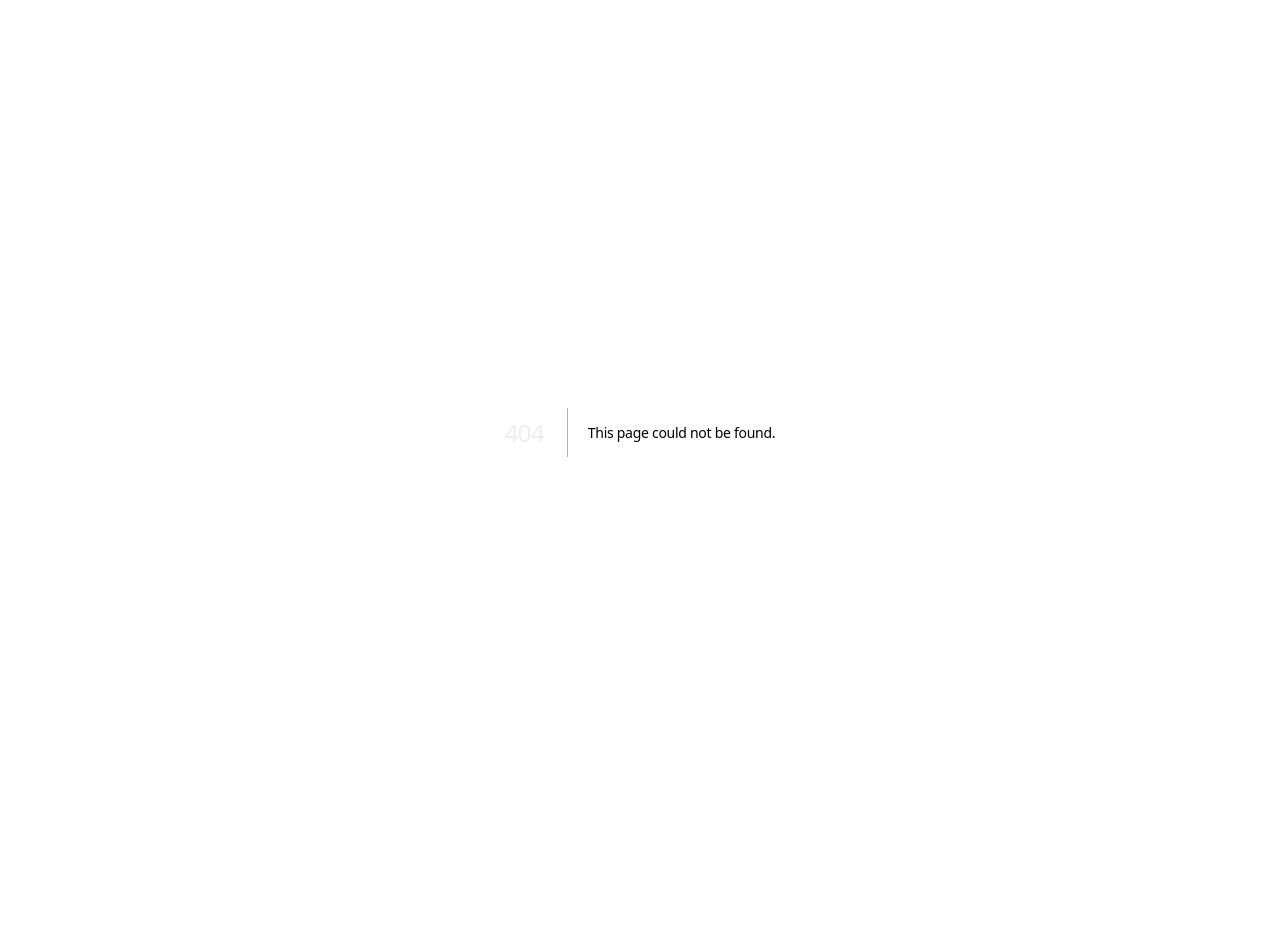
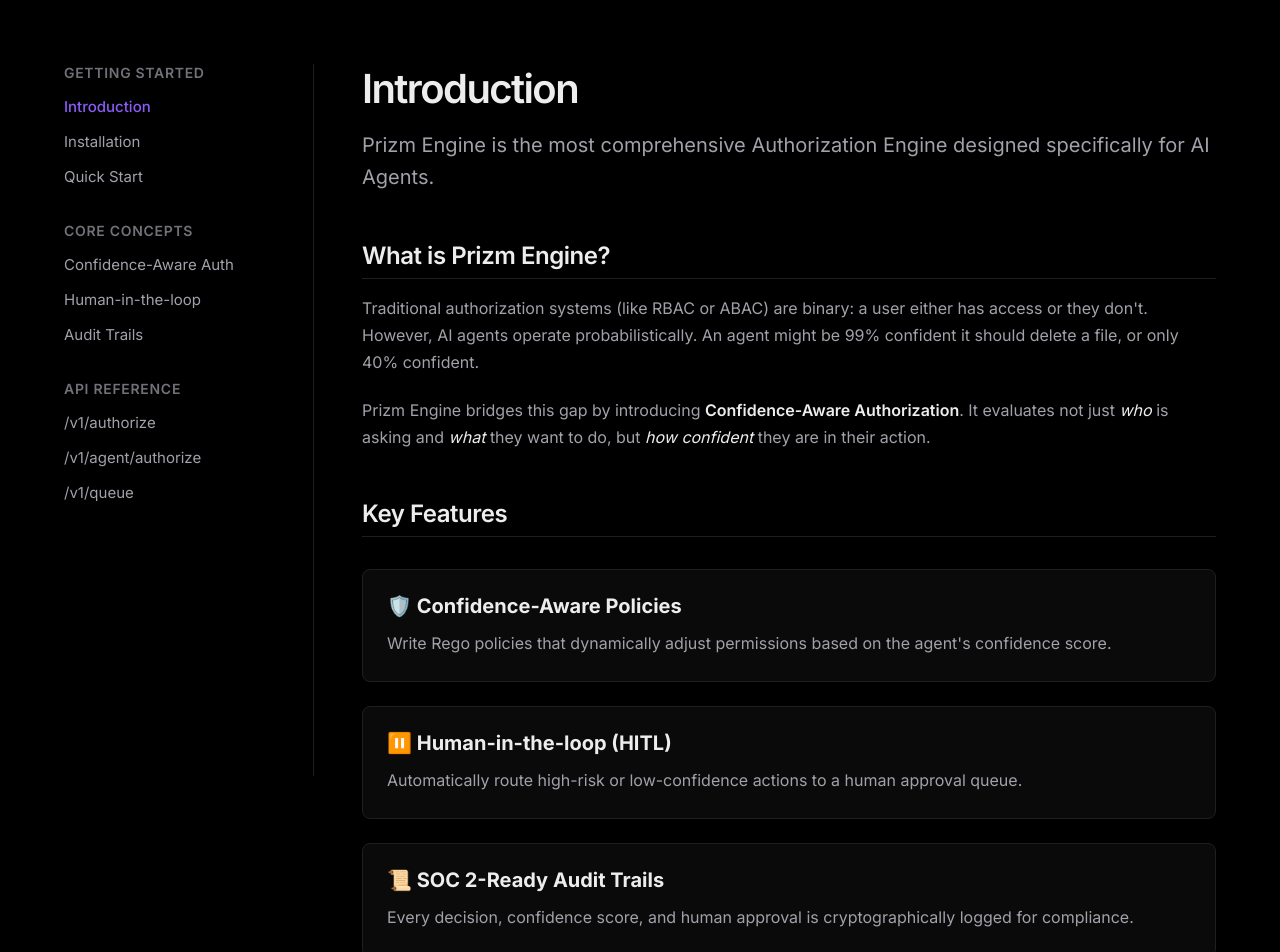
Before and after one commit to lelu-auth/lelu, a Next.js app in the folder platform/ui/: page /docs in a window 1280 px wide. Before the commit this address had no page. Shown: the part 80-1032 px from the top of the page. Before the commit the page ends 960 px from the top, so only its background shows below. Built offline with nearby package versions, Linux system fonts and the light colour scheme.

Commit message:
feat: add documentation layout and introduction page

```diff
--- /dev/null
+++ b/platform/ui/app/docs/layout.tsx
@@ -0,0 +1,39 @@
+import Link from "next/link";
+
+export default function DocsLayout({ children }: { children: React.ReactNode }) {
+  return (
+    <div className="docs-layout">
+      <aside className="docs-sidebar">
+        <nav>
+          <div className="sidebar-group">
+            <h3>Getting Started</h3>
+            <ul>
+              <li><Link href="/docs" className="active">Introduction</Link></li>
+              <li><Link href="/docs/installation">Installation</Link></li>
+              <li><Link href="/docs/quickstart">Quick Start</Link></li>
+            </ul>
+          </div>
+          <div className="sidebar-group">
+            <h3>Core Concepts</h3>
+            <ul>
+              <li><Link href="/docs/confidence">Confidence-Aware Auth</Link></li>
+              <li><Link href="/docs/human-in-loop">Human-in-the-loop</Link></li>
+              <li><Link href="/docs/audit-trail">Audit Trails</Link></li>
+            </ul>
+          </div>
+          <div className="sidebar-group">
+            <h3>API Reference</h3>
+            <ul>
+              <li><Link href="/docs/api/authorize">/v1/authorize</Link></li>
+              <li><Link href="/docs/api/agent">/v1/agent/authorize</Link></li>
+              <li><Link href="/docs/api/queue">/v1/queue</Link></li>
+            </ul>
+          </div>
+        </nav>
+      </aside>
+      <main className="docs-content prose">
+        {children}
+      </main>
+    </div>
+  );
+}
--- /dev/null
+++ b/platform/ui/app/docs/page.tsx
@@ -0,0 +1,53 @@
+export default function DocsIntroduction() {
+  return (
+    <>
+      <h1>Introduction</h1>
+      <p className="lead">
+        Prizm Engine is the most comprehensive Authorization Engine designed specifically for AI Agents.
+      </p>
+
+      <h2>What is Prizm Engine?</h2>
+      <p>
+        Traditional authorization systems (like RBAC or ABAC) are binary: a user either has access or they don't.
+        However, AI agents operate probabilistically. An agent might be 99% confident it should delete a file, or only 40% confident.
+      </p>
+      <p>
+        Prizm Engine bridges this gap by introducing <strong>Confidence-Aware Authorization</strong>. It evaluates not just <em>who</em> is asking and <em>what</em> they want to do, but <em>how confident</em> they are in their action.
+      </p>
+
+      <h2>Key Features</h2>
+      <div className="feature-list">
+        <div className="feature-item">
+          <h3>🛡️ Confidence-Aware Policies</h3>
+          <p>Write Rego policies that dynamically adjust permissions based on the agent's confidence score.</p>
+        </div>
+        <div className="feature-item">
+          <h3>⏸️ Human-in-the-loop (HITL)</h3>
+          <p>Automatically route high-risk or low-confidence actions to a human approval queue.</p>
+        </div>
+        <div className="feature-item">
+          <h3>📜 SOC 2-Ready Audit Trails</h3>
+          <p>Every decision, confidence score, and human approval is cryptographically logged for compliance.</p>
+        </div>
+      </div>
+
+      <h2>How it works</h2>
+      <p>
+        Prizm Engine sits between your AI Agents and your sensitive resources (APIs, Databases, Cloud Infrastructure).
+        Before an agent takes an action, it asks Prizm Engine for permission, providing its current confidence level.
+      </p>
+      <pre><code>{`// Example Agent Request
+{
+  "actor": "agent-123",
+  "action": "s3:DeleteObject",
+  "resource": { "bucket": "production-data" },
+  "confidence": 0.85
+}`}</code></pre>
+
+      <h2>Next Steps</h2>
+      <p>
+        Ready to get started? Head over to the <a href="/docs/installation">Installation</a> guide to set up Prizm Engine in your environment, or check out the <a href="/docs/quickstart">Quick Start</a> to see it in action.
+      </p>
+    </>
+  );
+}
--- a/platform/ui/app/globals.css
+++ b/platform/ui/app/globals.css
@@ -550,3 +550,167 @@ pre {
   font-size: 0.875rem;
   line-height: 1.5;
 }
+
+
+
+/* Docs Layout */
+.docs-layout {
+  display: flex;
+  gap: 3rem;
+  max-width: 1280px;
+  margin: 0 auto;
+  padding: 2rem;
+  align-items: flex-start;
+}
+
+.docs-sidebar {
+  width: 250px;
+  flex-shrink: 0;
+  position: sticky;
+  top: 88px;
+  height: calc(100vh - 88px);
+  overflow-y: auto;
+  border-right: 1px solid var(--border-subtle);
+  padding-right: 1.5rem;
+}
+
+.sidebar-group {
+  margin-bottom: 2rem;
+}
+
+.sidebar-group h3 {
+  font-size: 0.875rem;
+  text-transform: uppercase;
+  letter-spacing: 0.05em;
+  color: var(--text-tertiary);
+  margin-bottom: 0.75rem;
+  font-weight: 600;
+}
+
+.sidebar-group ul {
+  list-style: none;
+  display: flex;
+  flex-direction: column;
+  gap: 0.5rem;
+}
+
+.sidebar-group a {
+  color: var(--text-secondary);
+  text-decoration: none;
+  font-size: 0.9375rem;
+  transition: color 0.2s;
+  display: block;
+  padding: 0.25rem 0;
+}
+
+.sidebar-group a:hover, .sidebar-group a.active {
+  color: var(--text-primary);
+}
+
+.sidebar-group a.active {
+  font-weight: 500;
+  color: var(--accent-purple);
+}
+
+.docs-content {
+  flex-grow: 1;
+  min-width: 0;
+  padding-bottom: 4rem;
+}
+
+/* Prose (Markdown-like typography) */
+.prose h1 {
+  font-size: 2.5rem;
+  margin-bottom: 1rem;
+  letter-spacing: -0.04em;
+}
+
+.prose .lead {
+  font-size: 1.25rem;
+  color: var(--text-secondary);
+  margin-bottom: 2.5rem;
+  line-height: 1.6;
+}
+
+.prose h2 {
+  font-size: 1.5rem;
+  margin-top: 3rem;
+  margin-bottom: 1rem;
+  border-bottom: 1px solid var(--border-subtle);
+  padding-bottom: 0.5rem;
+}
+
+.prose h3 {
+  font-size: 1.25rem;
+  margin-top: 2rem;
+  margin-bottom: 0.75rem;
+}
+
+.prose p {
+  margin-bottom: 1.25rem;
+  line-height: 1.7;
+  color: var(--text-secondary);
+}
+
+.prose a {
+  color: var(--accent-purple);
+  text-decoration: none;
+}
+
+.prose a:hover {
+  text-decoration: underline;
+}
+
+.prose strong {
+  color: var(--text-primary);
+  font-weight: 600;
+}
+
+.prose em {
+  color: var(--text-primary);
+}
+
+.prose pre {
+  background: var(--bg-surface);
+  border: 1px solid var(--border-subtle);
+  border-radius: 8px;
+  padding: 1.25rem;
+  overflow-x: auto;
+  margin: 1.5rem 0;
+}
+
+.prose code {
+  font-family: 'JetBrains Mono', monospace;
+  font-size: 0.875rem;
+  color: #e2e8f0;
+}
+
+.prose p code {
+  background: var(--bg-surface);
+  padding: 0.2rem 0.4rem;
+  border-radius: 4px;
+  border: 1px solid var(--border-subtle);
+  color: var(--accent-purple);
+}
+
+.feature-list {
+  display: grid;
+  gap: 1.5rem;
+  margin: 2rem 0;
+}
+
+.feature-item {
+  background: var(--bg-surface);
+  border: 1px solid var(--border-subtle);
+  padding: 1.5rem;
+  border-radius: 8px;
+}
+
+.feature-item h3 {
+  margin-top: 0;
+  color: var(--text-primary);
+}
+
+.feature-item p {
+  margin-bottom: 0;
+}
--- a/platform/ui/app/layout.tsx
+++ b/platform/ui/app/layout.tsx
@@ -19,6 +19,7 @@ export default function RootLayout({ children }: { children: React.ReactNode })
           </a>
           <div className="nav-links">
             <a href="/">Home</a>
+            <a href="/docs">Docs</a>
             <a href="/audit">Audit Log</a>
             <a href="/policies">Policies</a>
             <a href="https://github.com/Abenezer0923/Prism" target="_blank" rel="noreferrer" style={{ display: 'flex', alignItems: 'center', gap: '0.5rem' }}>
```
